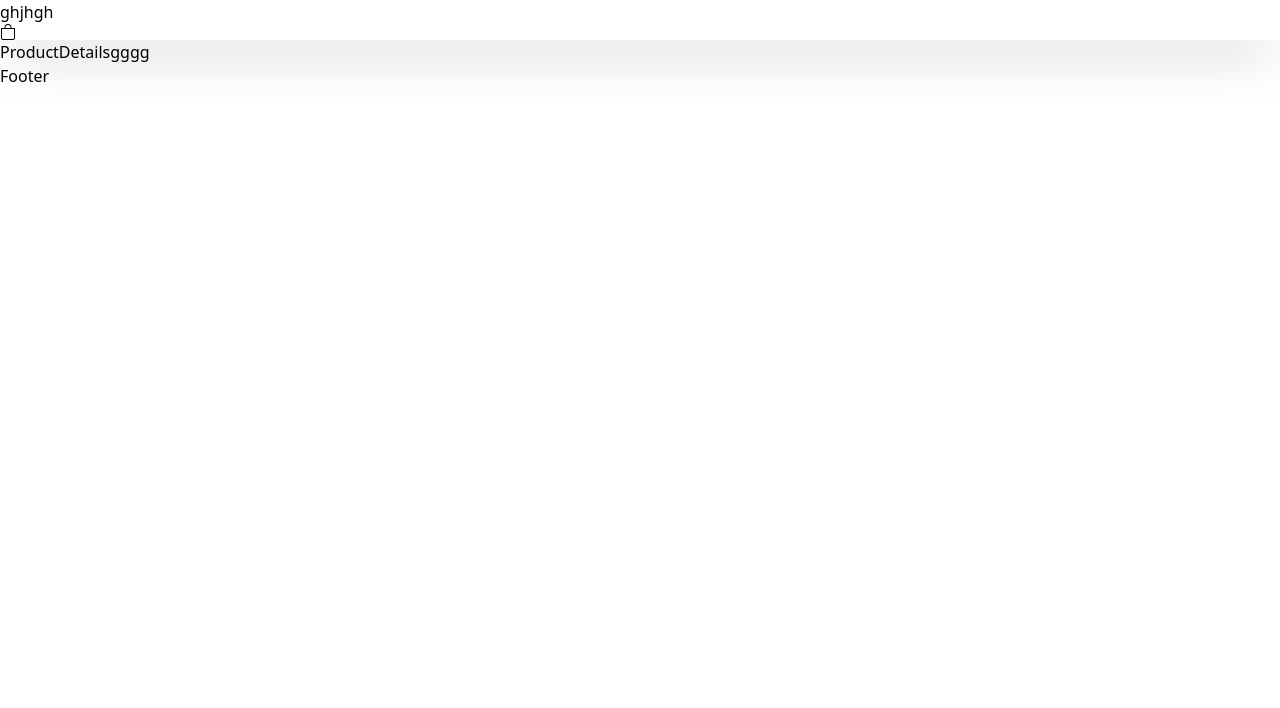
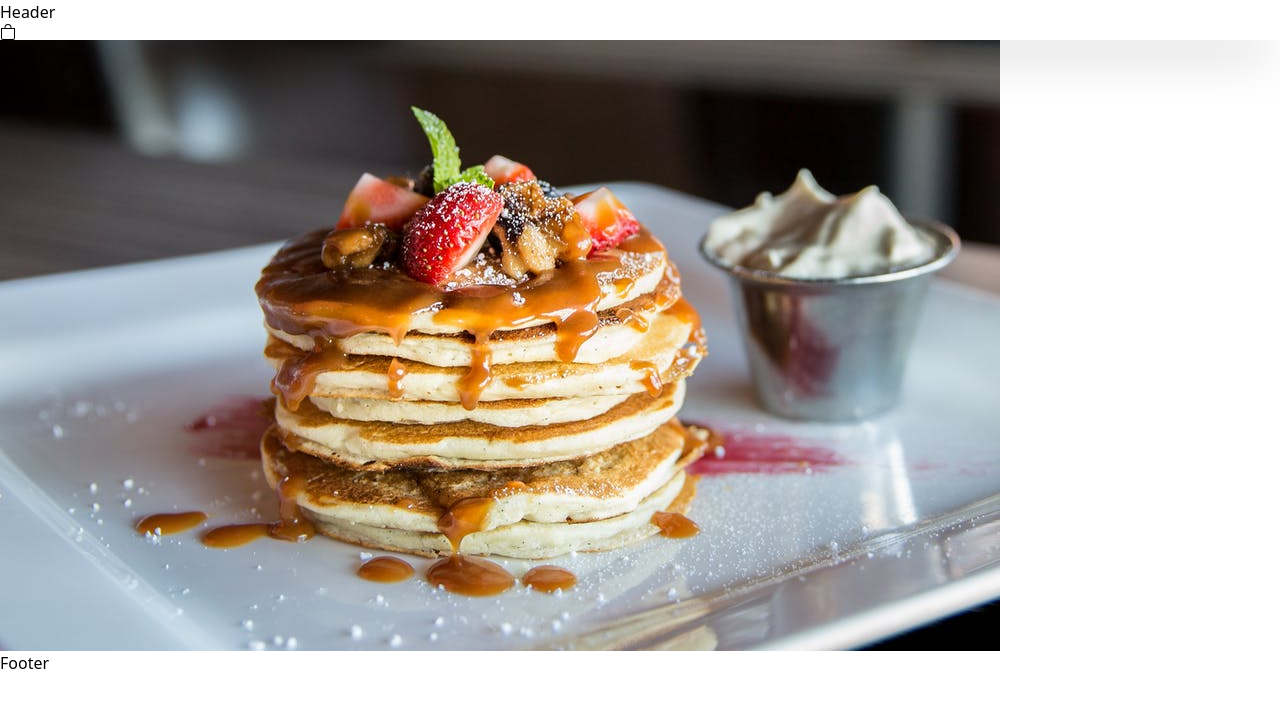
Before and after one commit to chibokaxavier/regal-e-commerce, a Next.js app: page /products/1 in a window 1280 px wide. Shown: the top 708 px of the page. Built offline with nearby package versions, Linux system fonts and the light colour scheme.

Commit message:
CartItem finished

```diff
--- a/components/Cartitem.tsx
+++ b/components/Cartitem.tsx
@@ -1,9 +1,41 @@
-import React from 'react'
+import React from "react";
+import { IoMdAdd, IoMdClose, IoMdRemove } from "react-icons/io";
+import { BsTrash } from "react-icons/bs";
 
-const Cartitem = () => {
+const Cartitem = ({ item }) => {
+  const { id, title, desc, category, price, img, amount } = item;
   return (
-    <div>Cartitem</div>
-  )
-}
+    <>
+      <div className="flex max-h-[300px] group mt-4 hover:bg-gray-100 hover:shadow-2xl transition duration-500 p-4">
+        <div>
+          <img src={img} className="max-h-[150px] max-w-[150px]" alt="" />
+        </div>
+        <div className="flex relative w-full">
+          <div className=" ml-2">
+            <div className=" uppercase font-normal text-[18px]">{title}</div>
+            <div className="flex gap-x-2 h-[36px]">
+              <div className="text-[13px] flex flex-1 max-w-[100px]  opacity-0 h-[30px] border items-center group-hover:opacity-100">
+                <div className="flex-1 h-full flex justify-center items-center cursor-pointer px-2">
+                  <IoMdRemove />{" "}
+                </div>
+                <div className="h-full flex justify-center items-center px-2">
+                  {amount}
+                </div>
+                <div className="flex-1 h-full flex justify-center items-center cursor-pointer px-2">
+                  <IoMdAdd />
+                </div>
+              </div>
+              <div className="text-[16px] font-semibold"># {price}</div>
+              <div className="text-[16px] font-semibold"> {`$ ${item.price * amount}`}</div>
+            </div>
+          </div>
+          <div className="absolute right-0 top-2 group-hover:opacity-100 opacity-0 transition ">
+            <BsTrash className="hover:text-red-700 transition cursor-pointer" />
+          </div>
+        </div>
+      </div>
+    </>
+  );
+};
 
-export default Cartitem
+export default Cartitem;
--- a/components/Header.tsx
+++ b/components/Header.tsx
@@ -7,7 +7,7 @@ const Header = () => {
   return (
     <>
       <header className="bg-white shadow-2xl z-50">
-        <div>ghjhgh</div>
+        <div>Header</div>
         <div
           onClick={() => {
             setIsOpen(!isOpen);
--- a/components/Product.tsx
+++ b/components/Product.tsx
@@ -1,11 +1,13 @@
-import React from "react";
+import React, { useContext } from "react";
 import Link from "next/link";
+import { CartContext } from "@/contexts/CartContext";
 
 const Product = ({ products, key }) => {
-  const { id, title, img, price, category } = products;
+  const { id, title, img, price, category, desc } = products;
+  const {addToCart}= useContext(CartContext)
   return (
     <>
-      <Link href={"/products/" + id}>
+      <Link href={"/products/" + id }>
         <div>
           <div className="border-2 border-gray-200 lg:w-[20vw] md:w-[40vw] w-[80vw] h-[300px] mb-4 relative overflow-hidden group transition">
             <div className="w-full h-full flex justify-center items-center ">
@@ -25,7 +27,8 @@ const Product = ({ products, key }) => {
               {category}
             </div>
             <h2 className="font-semibold mb-1">{title}</h2>
-            <div className="font-semibold "># {price} </div>
+            <h1></h1>
+            <div className="font-semibold " ># {price} </div>
           </div>
         </div>
       </Link>
--- a/components/Sidebar.tsx
+++ b/components/Sidebar.tsx
@@ -4,14 +4,30 @@ import { IoMdArrowForward } from "react-icons/io";
 import { FiTrash2 } from "react-icons/fi";
 import Cartitem from "./Cartitem";
 import { SidebarContext } from "@/contexts/SidebarContext";
+import { CartContext } from "@/contexts/CartContext";
 
 const Sidebar = () => {
   const { isOpen, handleClose } = useContext(SidebarContext);
+  const {cart} = useContext(CartContext)
   return (
-    <div className={`${isOpen? "right-0" : "-right-full"} w-full h-full bg-white top-0 fixed shadow-2xl md:w-[35vw] xl:max-w-[30vw] duration-300 z-30 px-4 lg:px-[35px]`} >
+    <div
+      className={`${
+        isOpen ? "right-0" : "-right-full"
+      } w-full h-full bg-white top-0 fixed shadow-2xl md:w-[35vw] xl:max-w-[30vw] duration-300 z-30 px-4 lg:px-[35px]`}
+    >
       <div className="flex items-center justify-between py-6 border-b ">
-<div className="uppercase text-sm font-semibold">Shopping Bag (0)</div>
-<div className="cursor-pointer w-8  h-8 flex justify-center items-center" onClick={handleClose}><IoMdArrowForward/></div>
+        <div className="uppercase text-sm font-semibold">Shopping Bag (0)</div>
+        <div
+          className="cursor-pointer w-8  h-8 flex justify-center items-center"
+          onClick={handleClose}
+        >
+          <IoMdArrowForward />
+        </div>
+      </div>
+      <div>
+        {cart.map((item)=>{
+          return <Cartitem item={item} key={item.id}/>
+        })}
       </div>
     </div>
   );
--- /dev/null
+++ b/contexts/CartContext.tsx
@@ -0,0 +1,40 @@
+import { any } from "prop-types";
+import React, { useEffect, useState, useContext, createContext } from "react";
+interface Props {
+  children: React.ReactNode;
+}
+
+export const CartContext = createContext({ addToCart: any });
+
+const CartProvider = ({ children }: Props) => {
+  const [cart, setCart] = useState([]);
+  const addToCart = (products, id) => {
+    const newItem = { ...products, amount: 1 };
+    const cartItem = cart.find((item) => {
+      return item.id === id;
+    });
+    if (cartItem) {
+      const newCart = [...cart].map((item) => {
+        if (item.id === id) {
+          return { ...item, amount: cartItem.amount + 1 };
+        } else {
+          return item;
+        }
+      });
+      setCart(newCart);
+    } else {
+      setCart([...cart, newItem]);
+    }
+  };
+  useEffect(()=>{
+    console.log(cart)
+  },[addToCart])
+
+  return (
+    <CartContext.Provider value={{ cart, addToCart }}>
+      {children}
+    </CartContext.Provider>
+  );
+};
+
+export default CartProvider;
--- a/contexts/SidebarContext.tsx
+++ b/contexts/SidebarContext.tsx
@@ -32,7 +32,6 @@ const SidebarProvider = ({ children }: Props) => {
   );
   return (
     <SidebarContext.Provider value={memoedValue}>
-      {" "}
       {children}
     </SidebarContext.Provider>
   );
--- a/data.tsx
+++ b/data.tsx
@@ -21,7 +21,7 @@ const menu = [
       title: 'godzilla milkshake',
       category: 'shakes',
       price: 6.99,
-      img: './images/item-3.jpeg',
+      img: '/images/item-3.jpeg',
       desc: `ombucha chillwave fanny pack 3 wolf moon street art photo booth before they sold out organic viral.`,
     },
     {
@@ -29,7 +29,7 @@ const menu = [
       title: 'country delight',
       category: 'breakfast',
       price: 20.99,
-      img: './images/item-4.jpeg',
+      img: '/images/item-4.jpeg',
       desc: `Shabby chic keffiyeh neutra snackwave pork belly shoreditch. Prism austin mlkshk truffaut, `,
     },
     {
@@ -37,7 +37,7 @@ const menu = [
       title: 'egg attack',
       category: 'lunch',
       price: 22.99,
-      img: './images/item-5.jpeg',
+      img: '/images/item-5.jpeg',
       desc: `franzen vegan pabst bicycle rights kickstarter pinterest meditation farm-to-table 90's pop-up `,
     },
     {
@@ -45,7 +45,7 @@ const menu = [
       title: 'oreo dream',
       category: 'shakes',
       price: 18.99,
-      img: './images/item-6.jpeg',
+      img: '/images/item-6.jpeg',
       desc: `Portland chicharrones ethical edison bulb, palo santo craft beer chia heirloom iPhone everyday`,
     },
     {
@@ -53,7 +53,7 @@ const menu = [
       title: 'bacon overflow',
       category: 'breakfast',
       price: 8.99,
-      img: './images/item-7.jpeg',
+      img: '/images/item-7.jpeg',
       desc: `carry jianbing normcore freegan. Viral single-origin coffee live-edge, pork belly cloud bread iceland put a bird `,
     },
     {
@@ -61,7 +61,7 @@ const menu = [
       title: 'american classic',
       category: 'lunch',
       price: 12.99,
-      img: './images/item-8.jpeg',
+      img: '/images/item-8.jpeg',
       desc: `on it tumblr kickstarter thundercats migas everyday carry squid palo santo leggings. Food truck truffaut  `,
     },
     {
@@ -69,7 +69,7 @@ const menu = [
       title: 'quarantine buddy',
       category: 'shakes',
       price: 16.99,
-      img: './images/item-9.jpeg',
+      img: '/images/item-9.jpeg',
       desc: `skateboard fam synth authentic semiotics. Live-edge lyft af, edison bulb yuccie crucifix microdosing.`,
     },
   ];
--- a/pages/_app.tsx
+++ b/pages/_app.tsx
@@ -1,4 +1,5 @@
 import Layout from "@/components/Layout";
+import CartProvider from "@/contexts/CartContext";
 import SidebarProvider, { SidebarContext } from "@/contexts/SidebarContext";
 import "@/styles/globals.css";
 import type { AppProps } from "next/app";
@@ -7,9 +8,11 @@ import { RecoilRoot } from "recoil";
 export default function App({ Component, pageProps }: AppProps) {
   return (
     <SidebarProvider>
+      <CartProvider>
         <Layout>
           <Component {...pageProps} />
         </Layout>
+      </CartProvider>
     </SidebarProvider>
   );
 }
--- a/pages/products/[id].tsx
+++ b/pages/products/[id].tsx
@@ -1,14 +1,36 @@
-import React from "react";
+import React, { useContext, useState, useEffect } from "react";
 import Head from "next/head";
+import { CartContext } from "@/contexts/CartContext";
+import { useRouter } from "next/router";
+import menu from "@/data";
+import Sidebar from "@/components/Sidebar";
+import Image from "next/image";
 
 const ProductDetails = () => {
+  const { addToCart } = useContext(CartContext);
+  const router = useRouter();
+  const mainId = router.query.id;
+  const products = menu.find((item) => {
+    return item.id === parseInt(mainId);
+  });
+  const product = { ...products };
+  const id = product.id;
+  const image = product.img;
   return (
     <>
       <Head>
-        <title>fghjhgfg</title>
+        <title>Product</title>
       </Head>
 
-      <div>ProductDetailsgggg</div>
+      <div
+        onClick={() => {
+          addToCart(products, id);
+        }}
+      >
+        {/* <Image src={image} width={100} height={100} className="relative"/> */}
+        <img src={image} alt=""  />
+      </div>
+      <Sidebar />
     </>
   );
 };
```
Also changed, not shown: contexts/CartitemContext.tsx (deleted, +0 -9 lines), pages/index.tsx (+1 -7 lines).
